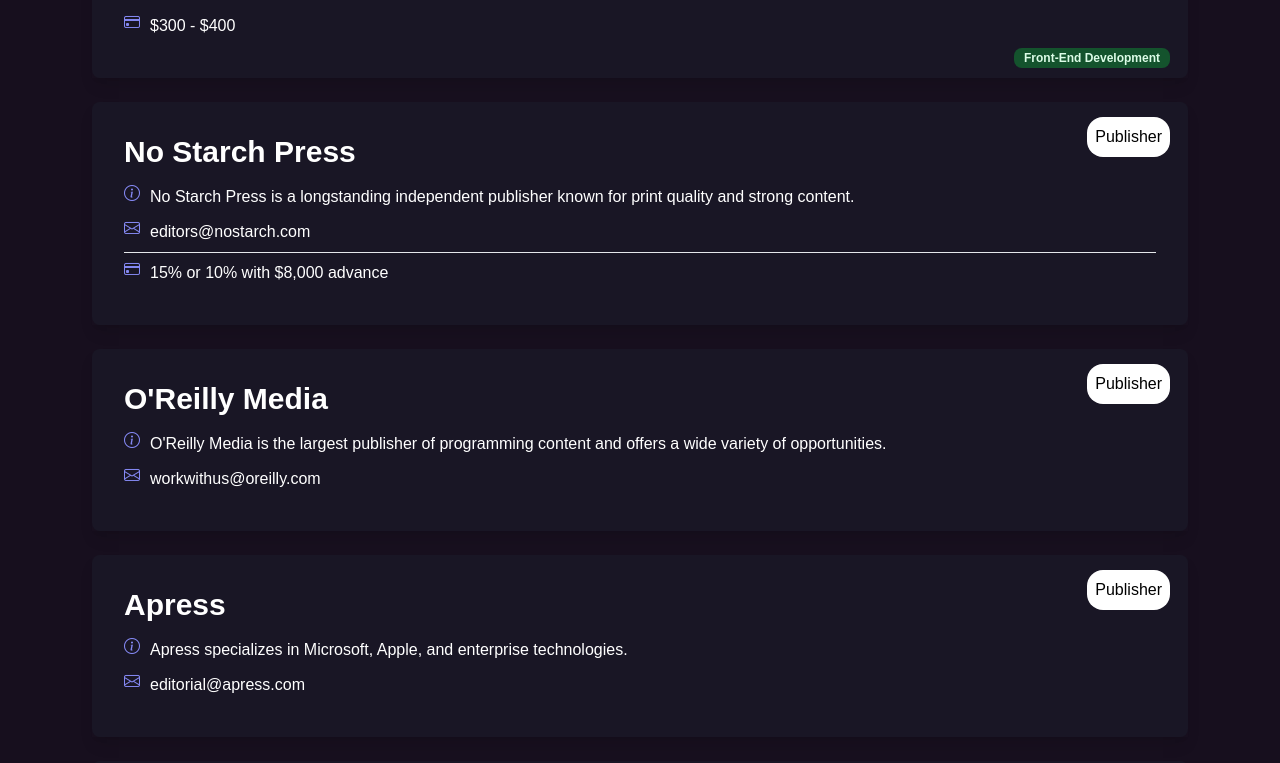
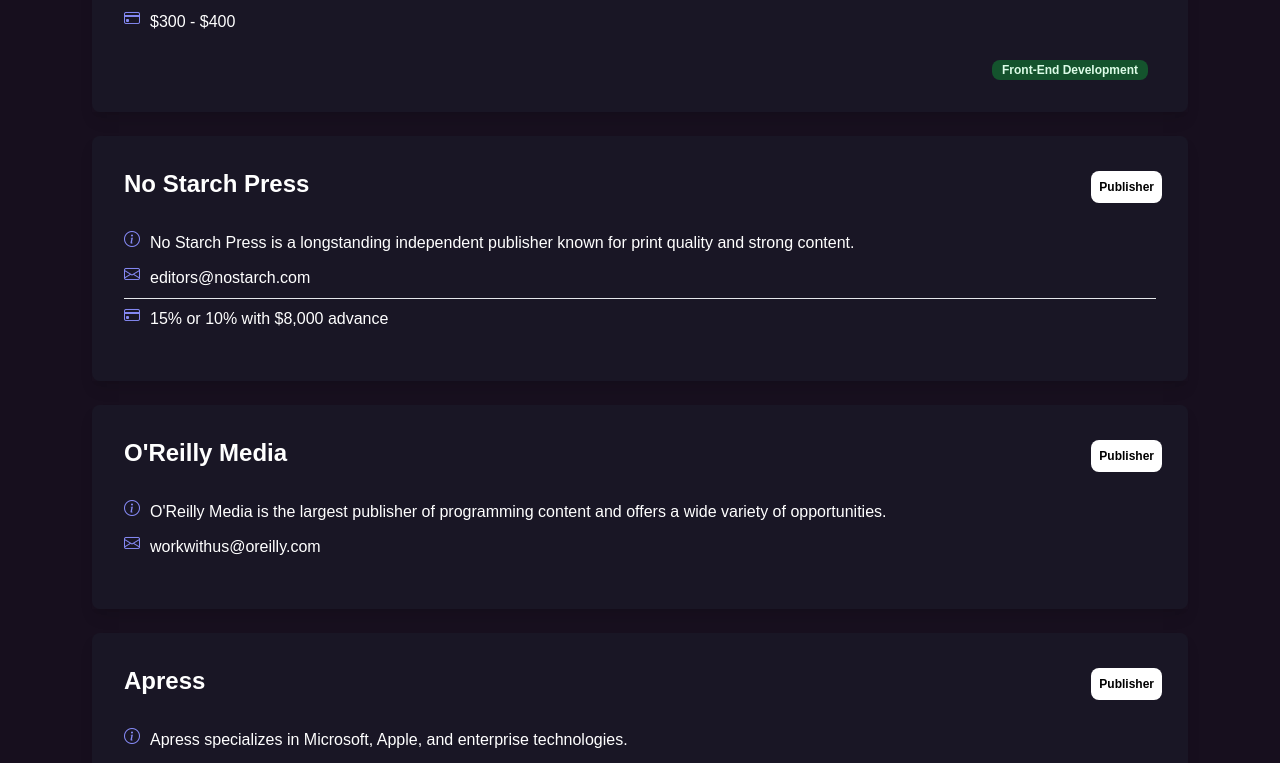
Before and after one commit to ashutoshkrris/TechyWrite-Old, a Vue app: page / in a window 1280 px wide. Shown: the part 413-1176 px from the top of the page. Built offline with nearby package versions, Linux system fonts and the light colour scheme; no server answers.

Commit message:
Fix overlapping

```diff
--- a/src/components/OpportunityList.vue
+++ b/src/components/OpportunityList.vue
@@ -7,22 +7,22 @@
     >
       <div class="shadow-lg hover:shadow-xl">
         <div
-          class="flex rounded-lg h-full bg-gray-800 bg-opacity-30 p-8 flex-col hover:bg-opacity-50"
+          class="flex rounded-lg h-full bg-gray-800 bg-opacity-30 p-8 flex-col hover:bg-opacity-50 "
           style="position: relative"
         >
-          <h2 class="flex rounded-2xl opportunity-type">
+          <h2 class="flex rounded-2xl opportunity-type text-xs font-semibold mr-2 px-2.5 py-0.5 dark:bg-green-700 dark:text-green-100 rounded-lg">
             {{ opportunity.type }}
           </h2>
-          <div class="flex items-center mb-3">
+          <div class="flex items-center mb-3 justify" style="white-space: normal; width: 70%;">
             <a
-              class="text-3xl font-semibold text-white"
+              class="text-2xl font-semibold text-white"
               :href="opportunity.link"
               target="_blank"
               rel="noopener"
               >{{ opportunity.name }}</a
             >
           </div>
-          <div class="flex justify-start mb-2" v-if="opportunity.description">
+          <div class="flex justify-start mb-2 mt-4" v-if="opportunity.description">
             <em class="bi bi-info-circle me-3 icon"></em>
             <h3 class="text-white" style="margin-top: 3px">
               {{ opportunity.description }}
@@ -32,7 +32,7 @@
           <div class="flex justify-start mb-2" v-if="opportunity.contact">
             <em class="bi bi-envelope me-3 icon"></em>
             <a :href="'mailto:' + opportunity.contact"
-              ><h3 class="text-white" style="margin-top: 3px">
+              ><h3 class="text-white" style="margin-top: 3px; word-break: break-all;">
                 {{ opportunity.contact }}
               </h3></a
             >
@@ -85,18 +85,18 @@
             >
               {{ opportunity.royaltyRate }}
             </h3>
-            <div
-              class="flex flex-row"
-              style="position: absolute; right: 10px; bottom: 10px"
+
+          </div>
+          <div
+              class="flex opportunity-category justify-content-end flex-wrap"
             >
               <li v-for="i in opportunity.categories" v-bind:key="i">
                 <span
-                  class="bg-green-900 text-green-100 text-xs font-semibold mr-2 px-2.5 py-0.5 dark:bg-green-700 dark:text-green-100 flex rounded-lg"
+                  class="bg-green-900 text-green-100 text-xs font-semibold mr-2 px-2.5 py-0.5 dark:bg-green-700 dark:text-green-100 flex rounded-lg mt-2"
                   >{{ i }}</span
                 >
               </li>
             </div>
-          </div>
         </div>
       </div>
     </li>
--- a/src/style.css
+++ b/src/style.css
@@ -3,19 +3,19 @@
 }
 
 #search-bar {
-  transition: box-shadow .2s ease-in-out;
+  transition: box-shadow 0.2s ease-in-out;
 }
 
 .scroll-top {
-  transition: box-shadow .2s ease-in-out;
+  transition: box-shadow 0.2s ease-in-out;
 }
 
 .toggle {
-  transition: box-shadow .2s ease-in-out;
+  transition: box-shadow 0.2s ease-in-out;
 }
 
 .opportunity {
-  transition: background-color .2s ease-in-out;
+  transition: background-color 0.2s ease-in-out;
 }
 
 .opportunity-name {
@@ -27,8 +27,16 @@
   position: absolute;
   color: black;
   background-color: white;
-  top: 15px;
+  top: 35px;
   right: 18px;
+}
+
+.opportunity-category {
+  right: 10px;
+  bottom: 10px;
+  word-break: break-word;
+  margin-top: 10px;
+  justify-content: flex-end;
 }
 
 .icon {
@@ -61,4 +69,12 @@
   .github-corner .octo-arm {
     animation: octocat-wave 560ms ease-in-out;
   }
+
+  /* .opportunity-category {
+    position: static;
+    right: 10px;
+    bottom: 10px;
+    word-break: break-word;
+    margin-top: 10px;
+  } */
 }
```
